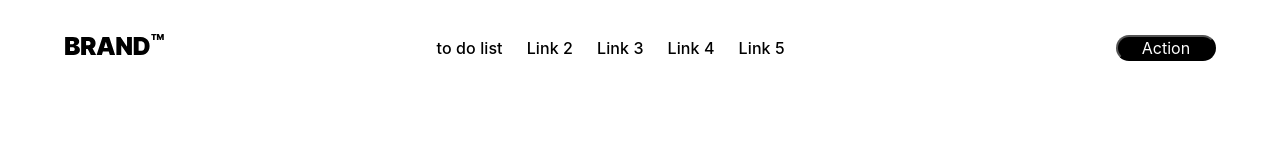
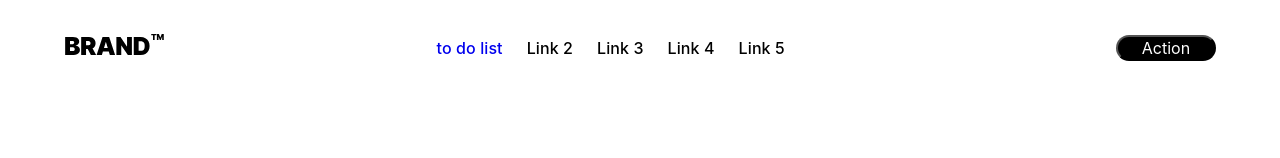
Before and after one commit to Nino5982/lesson17, a plain HTML site: page index.html in a window 1280 px wide. Shown: the top 158 px of the page. Drawn offline with Linux system fonts and the light colour scheme.

Commit message:
Update index.html

```diff
--- a/index.html
+++ b/index.html
@@ -23,7 +23,7 @@
           <div class="line bar3"></div>
         </div>
         <ul class="nav-wrap visible">
-          <li><a href="home.html"></a>to do list</li>
+          <li><a href="home.html">to do list</a></li>
           <li><a href="#"></a>Link 2</li>
           <li><a href="#"></a>Link 3</li>
           <li><a href="#"></a>Link 4</li>
```
